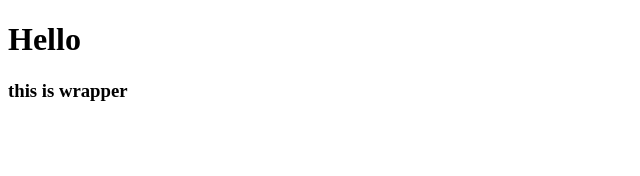
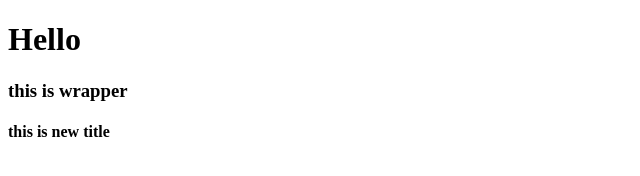
Before and after one commit to vladimirtankosic/GitHubProject2, a plain HTML site: page index.html in a window 1280 px wide. Shown: the whole page, without its empty margins (0-640 px from the left). Drawn offline with Linux system fonts and the light colour scheme.

Commit message:
added new changes

```diff
--- a/index.html
+++ b/index.html
@@ -10,6 +10,7 @@
     <h1>Hello</h1>
     <div class="wrapper">
       <h3>this is wrapper</h3>
+      <h4>this is new title</h4>
     </div>
   </body>
 </html>
```
